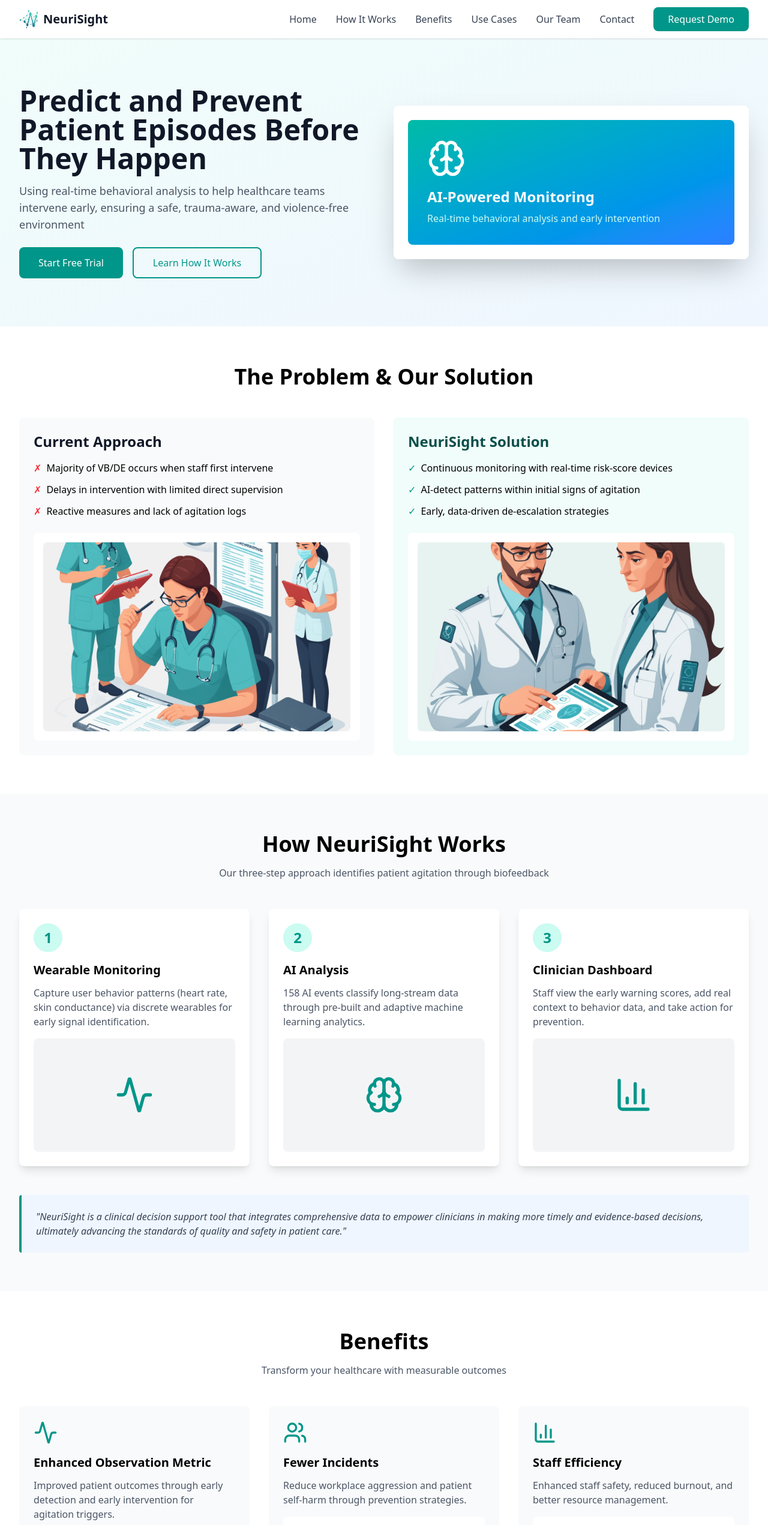
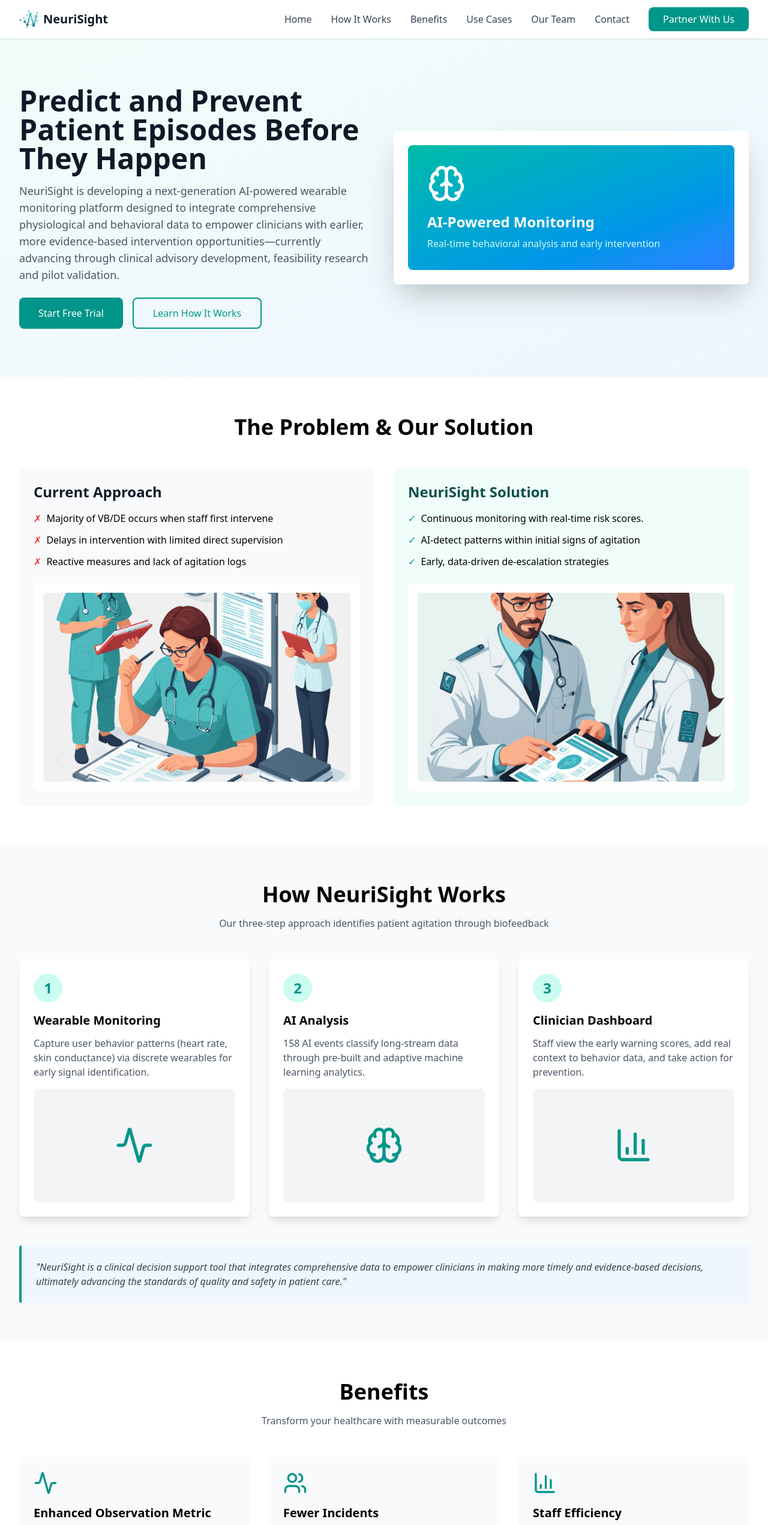
Before and after one commit to neurisight/mindwatch-landing, a React (Vite) app: page / in a window 1280 px wide. Shown: the top 2542 px of the page at 60% size. Built offline with nearby package versions, Linux system fonts and the light colour scheme.

Commit message:
few wording chnages

```diff
--- a/src/components/Navigation.tsx
+++ b/src/components/Navigation.tsx
@@ -35,7 +35,7 @@ const Navigation = () => {
               Contact
             </a>
             <button className="bg-teal-600 text-white px-6 py-2 rounded-lg hover:bg-teal-700 transition">
-              Request Demo
+              Partner With Us
             </button>
           </div>
 
@@ -85,7 +85,7 @@ const Navigation = () => {
               Contact
             </a>
             <button className="w-full mt-2 bg-teal-600 text-white px-6 py-2 rounded-lg hover:bg-teal-700 transition">
-              Request Demo
+              Partner With Us
             </button>
           </div>
         )}
--- a/src/pages/Home.jsx
+++ b/src/pages/Home.jsx
@@ -6,13 +6,11 @@ import {
   UserCheck,
   Brain,
 } from "lucide-react";
-import Navigation from '../components/Navigation'
+import Navigation from "../components/Navigation";
 import Footer from "../components/Footer";
 import ContactForm from "../components/ContactForm";
 
 const NeuriSightLanding = () => {
-
-
   return (
     <div className="min-h-screen bg-gray-50">
       {/* Navigation */}
@@ -27,9 +25,12 @@ const NeuriSightLanding = () => {
                 Predict and Prevent Patient Episodes Before They Happen
               </h1>
               <p className="text-lg text-gray-600 mb-6">
-                Using real-time behavioral analysis to help healthcare teams
-                intervene early, ensuring a safe, trauma-aware, and
-                violence-free environment
+                NeuriSight is developing a next-generation AI-powered wearable
+                monitoring platform designed to integrate comprehensive
+                physiological and behavioral data to empower clinicians with
+                earlier, more evidence-based intervention
+                opportunities—currently advancing through clinical advisory
+                development, feasibility research and pilot validation.
               </p>
               <div className="flex flex-col sm:flex-row gap-4">
                 <button className="bg-teal-600 text-white px-8 py-3 rounded-lg hover:bg-teal-700 transition font-medium">
@@ -105,9 +106,7 @@ const NeuriSightLanding = () => {
               <ul className="space-y-3">
                 <li className="flex items-start">
                   <span className="text-teal-600 mr-2">✓</span>
-                  <span>
-                    Continuous monitoring with real-time risk-score devices
-                  </span>
+                  <span>Continuous monitoring with real-time risk scores.</span>
                 </li>
                 <li className="flex items-start">
                   <span className="text-teal-600 mr-2">✓</span>
@@ -181,8 +180,8 @@ const NeuriSightLanding = () => {
               </div>
               <h3 className="text-xl font-bold mb-3">Clinician Dashboard</h3>
               <p className="text-gray-600 mb-4">
-                Staff view the early warning scores, add real context to behavior data,
-                and take action for prevention.
+                Staff view the early warning scores, add real context to
+                behavior data, and take action for prevention.
               </p>
               <div className="bg-gray-100 rounded-lg aspect-video flex items-center justify-center">
                 <BarChart3 className="w-16 h-16 text-teal-600" />
@@ -219,8 +218,8 @@ const NeuriSightLanding = () => {
                 Enhanced Observation Metric
               </h3>
               <p className="text-gray-600 mb-4">
-                Improved patient outcomes through early detection and early
-                intervention for agitation triggers.
+                Target: Improved patient outcomes through early detection and
+                early intervention for agitation triggers
               </p>
               <div className="bg-white rounded-lg p-4">
                 <BarChart3 className="w-full h-32 text-teal-600" />
@@ -232,8 +231,9 @@ const NeuriSightLanding = () => {
               <Users className="w-10 h-10 text-teal-600 mb-4" />
               <h3 className="text-xl font-bold mb-3">Fewer Incidents</h3>
               <p className="text-gray-600 mb-4">
-                Reduce workplace aggression and patient self-harm through
-                prevention strategies.
+                Goal: reduction in workplace aggression and patient self-harm
+                through prevention strategies. Pilot feasibility objectives;
+                clinical validation in progress
               </p>
               <div className="bg-white rounded-lg p-4">
                 <div className="w-full h-32 flex items-center justify-center">
@@ -247,12 +247,12 @@ const NeuriSightLanding = () => {
               <BarChart3 className="w-10 h-10 text-teal-600 mb-4" />
               <h3 className="text-xl font-bold mb-3">Staff Efficiency</h3>
               <p className="text-gray-600 mb-4">
-                Enhanced staff safety, reduced burnout, and better resource
-                management.
+                Goal: Enhanced staff safety, reduced burnout, and better
+                resource management.
               </p>
               <div className="bg-white rounded-lg p-4 flex items-center justify-center">
                 <div className="w-32 h-32 rounded-full border-8 border-teal-600 flex items-center justify-center">
-                  <span className="text-2xl font-bold text-teal-600">85%</span>
+                  <span className="text-2xl font-bold text-teal-600">↓ 80%</span>
                 </div>
               </div>
             </div>
```
